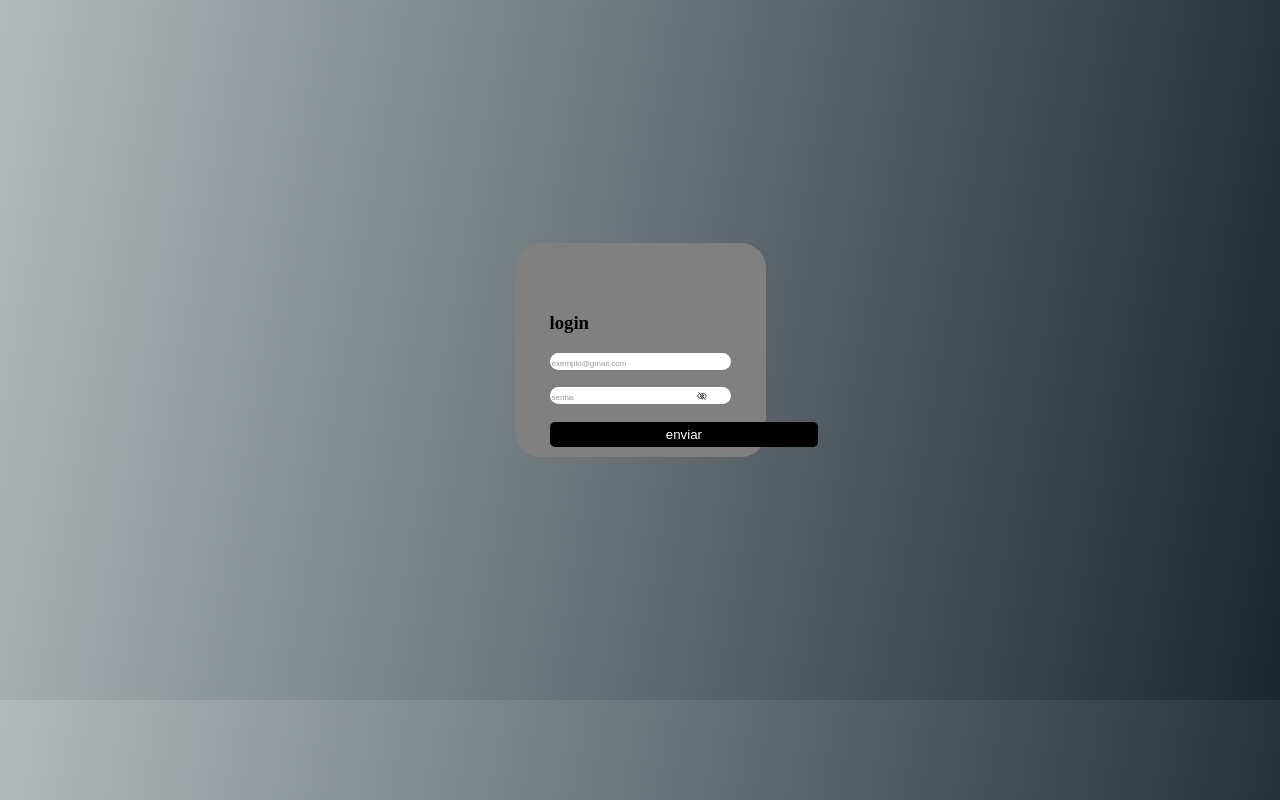
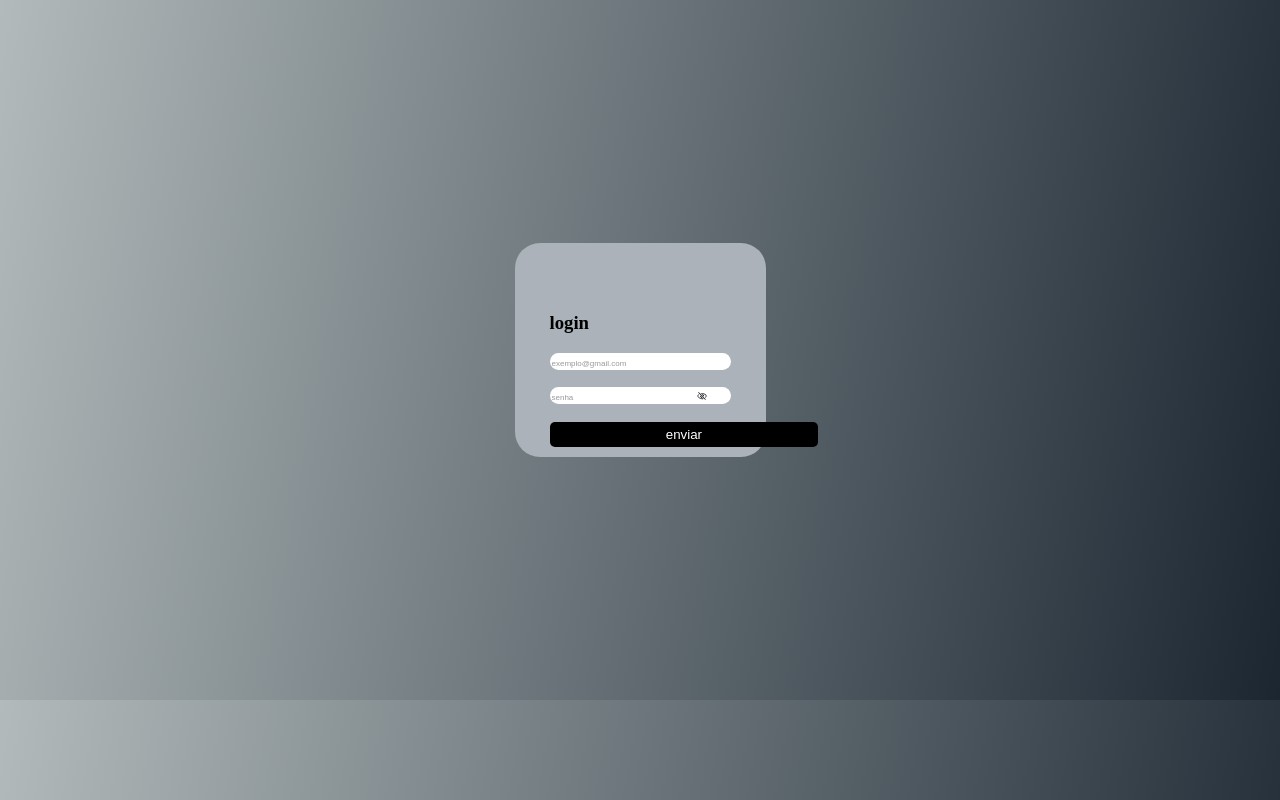
Before and after one commit to JulioMisson/Tela-de-login-, a plain HTML site: page index.html in a window 1280 px wide. Drawn offline with nearby package versions, Linux system fonts and the light colour scheme.

Commit message:
change color div

```diff
--- a/style.css
+++ b/style.css
@@ -57,7 +57,7 @@ input::placeholder {
 }
 
 .quadrado {
-    background-color:grey;
+    background-color:#ABB2B9;
     border-radius: 25px;
 
     padding: 35px;
```
